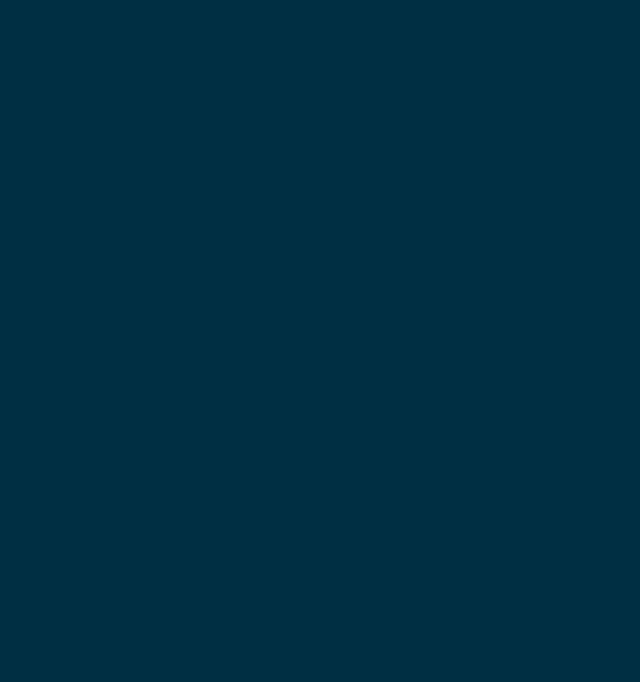
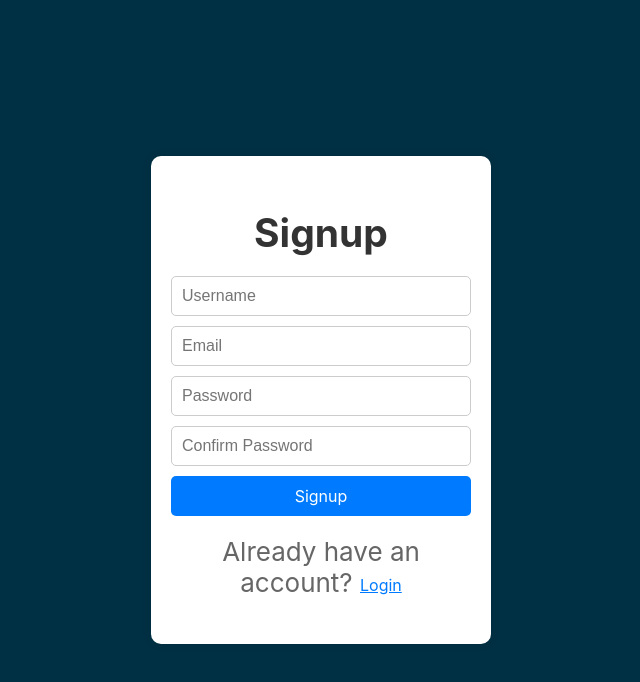
Before and after one commit to Luthiraa/IgnitionHacks2024, a React (Create React App) app in the folder frontend/ignition-hacks/: page /signup in a window 1280 px wide. Before the commit this address had no page. Shown: the top 682 px of the page, without its empty margins (319-959 px from the left). Built offline with nearby package versions, Linux system fonts and the light colour scheme.

Commit message:
Added endpoints for signup/login and basic ui

```diff
--- a/frontend/ignition-hacks/package.json
+++ b/frontend/ignition-hacks/package.json
@@ -6,6 +6,7 @@
     "@testing-library/jest-dom": "^5.17.0",
     "@testing-library/react": "^13.4.0",
     "@testing-library/user-event": "^13.5.0",
+    "axios": "^1.7.4",
     "react": "^18.3.1",
     "react-dom": "^18.3.1",
     "react-router-dom": "^6.26.1",
--- a/frontend/ignition-hacks/src/App.jsx
+++ b/frontend/ignition-hacks/src/App.jsx
@@ -2,6 +2,8 @@ import React from 'react';
 import { BrowserRouter as Router, Route, Routes } from 'react-router-dom';
 import './App.css';
 import Landing from './components/Landing';
+import Signup from './components/Signup';
+
 function App() {
   return (
     <div className="App">
@@ -9,6 +11,9 @@ function App() {
         <Router>
           <Routes>
             <Route path="/" element={<Landing />} />
+            <Route path="/signup" element={<Signup />} />
+            <Route path="/home" element={<h1>Home Page</h1>} />
+            {/*@ Ninja add ur route and code to the Home component ^ */}
           </Routes>
         </Router>
       </header>
--- a/frontend/ignition-hacks/src/components/Landing.jsx
+++ b/frontend/ignition-hacks/src/components/Landing.jsx
@@ -64,7 +64,6 @@ const Landing = () => {
         <div className="landing">
             <div id="animatedText" className="animated-text"></div>
             <div className='desc'>Your personalized study companion for any subject</div>
-            {/* <button onClick={() => {window.location.href = "/signup"}}>Sign Up</button> */}
             <Button targetPage="/signup">Sign Up</Button>
         </div>
     );
--- /dev/null
+++ b/frontend/ignition-hacks/src/components/Signup.css
@@ -0,0 +1,66 @@
+.container {
+    background-color: #fff;
+    padding: 20px;
+    border-radius: 10px;
+    box-shadow: 0 0 10px rgba(0, 0, 0, 0.1);
+    width: 300px;
+    text-align: center;
+}
+
+h2 {
+    margin-bottom: 20px;
+    color: #333;
+}
+
+form {
+    display: flex;
+    flex-direction: column;
+}
+
+input {
+    margin-bottom: 10px;
+    padding: 10px;
+    border: 1px solid #ccc;
+    border-radius: 5px;
+    font-size: 16px;
+}
+
+button {
+    padding: 10px;
+    border: none;
+    border-radius: 5px;
+    background-color: #007bff;
+    color: #fff;
+    font-size: 16px;
+    cursor: pointer;
+    transition: background-color 0.3s ease;
+}
+
+button:hover {
+    background-color: #0056b3;
+}
+
+p {
+    margin-top: 20px;
+    color: #666;
+}
+
+p button {
+    background: none;
+    border: none;
+    color: #007bff;
+    cursor: pointer;
+    text-decoration: underline;
+    font-size: 16px;
+    padding: 0;
+}
+
+p button:hover {
+    color: #0056b3;
+}
+
+.alert {
+    margin-top: 20px;
+    color: red;
+    font-weight: bold;
+}
--- /dev/null
+++ b/frontend/ignition-hacks/src/components/Signup.jsx
@@ -0,0 +1,125 @@
+import React, { useState } from 'react';
+import axios from 'axios';
+import { useNavigate } from 'react-router-dom';
+import './Signup.css';
+
+const Signup = () => {
+    const [isLogin, setIsLogin] = useState(false);
+    const [username, setUsername] = useState('');
+    const [email, setEmail] = useState('');
+    const [password, setPassword] = useState('');
+    const [confirmPassword, setConfirmPassword] = useState('');
+    const [alertMessage, setAlertMessage] = useState('');
+    const navigate = useNavigate();
+
+    const resetForm = () => {
+        setUsername('');
+        setEmail('');
+        setPassword('');
+        setConfirmPassword('');
+    };
+
+    const handleSignup = async (e) => {
+        e.preventDefault();
+
+        if (password !== confirmPassword) {
+            setAlertMessage('Passwords do not match.');
+            return;
+        }
+
+        try {
+            const response = await axios.post('http://localhost:5000/signup', {
+                username,
+                email,
+                password,
+                confirm_password: confirmPassword,
+            });
+
+            if (response.data.success) {
+                setAlertMessage('User created successfully.');
+                resetForm();
+                navigate('/home'); // Route to home page
+            } else {
+                setAlertMessage('Username or email already exists.');
+            }
+        } catch (error) {
+            console.error(error);
+            setAlertMessage('An error occurred. Please try again.');
+        }
+    };
+
+    const handleLogin = async (e) => {
+        e.preventDefault();
+
+        try {
+            const response = await axios.post('http://localhost:5000/login', {
+                username,
+                password,
+            });
+
+            if (response.data.success) {
+                setAlertMessage('Login successful.');
+                resetForm();
+                navigate('/home'); // Route to home page
+            } else {
+                setAlertMessage('Invalid username or password.');
+            }
+        } catch (error) {
+            console.error(error);
+            setAlertMessage('An error occurred. Please try again.');
+        }
+    };
+
+    return (
+        <div className="container">
+            <h2>{isLogin ? 'Login' : 'Signup'}</h2>
+            <form onSubmit={isLogin ? handleLogin : handleSignup}>
+                <input
+                    type="text"
+                    placeholder="Username"
+                    value={username}
+                    onChange={(e) => setUsername(e.target.value)}
+                />
+                {!isLogin && (
+                    <input
+                        type="email"
+                        placeholder="Email"
+                        value={email}
+                        onChange={(e) => setEmail(e.target.value)}
+                    />
+                )}
+                <input
+                    type="password"
+                    placeholder="Password"
+                    value={password}
+                    onChange={(e) => setPassword(e.target.value)}
+                />
+                {!isLogin && (
+                    <input
+                        type="password"
+                        placeholder="Confirm Password"
+                        value={confirmPassword}
+                        onChange={(e) => setConfirmPassword(e.target.value)}
+                    />
+                )}
+                <button type="submit">{isLogin ? 'Login' : 'Signup'}</button>
+            </form>
+            {alertMessage && <p className="alert">{alertMessage}</p>}
+            <p>
+                {isLogin ? (
+                    <>
+                        Don't have an account?{' '}
+                        <button onClick={() => setIsLogin(false)}>Signup</button>
+                    </>
+                ) : (
+                    <>
+                        Already have an account?{' '}
+                        <button onClick={() => setIsLogin(true)}>Login</button>
+                    </>
+                )}
+            </p>
+        </div>
+    );
+};
+
+export default Signup;
```
Also changed, not shown: 1 other file (tests, documents, lock files or other folders).
